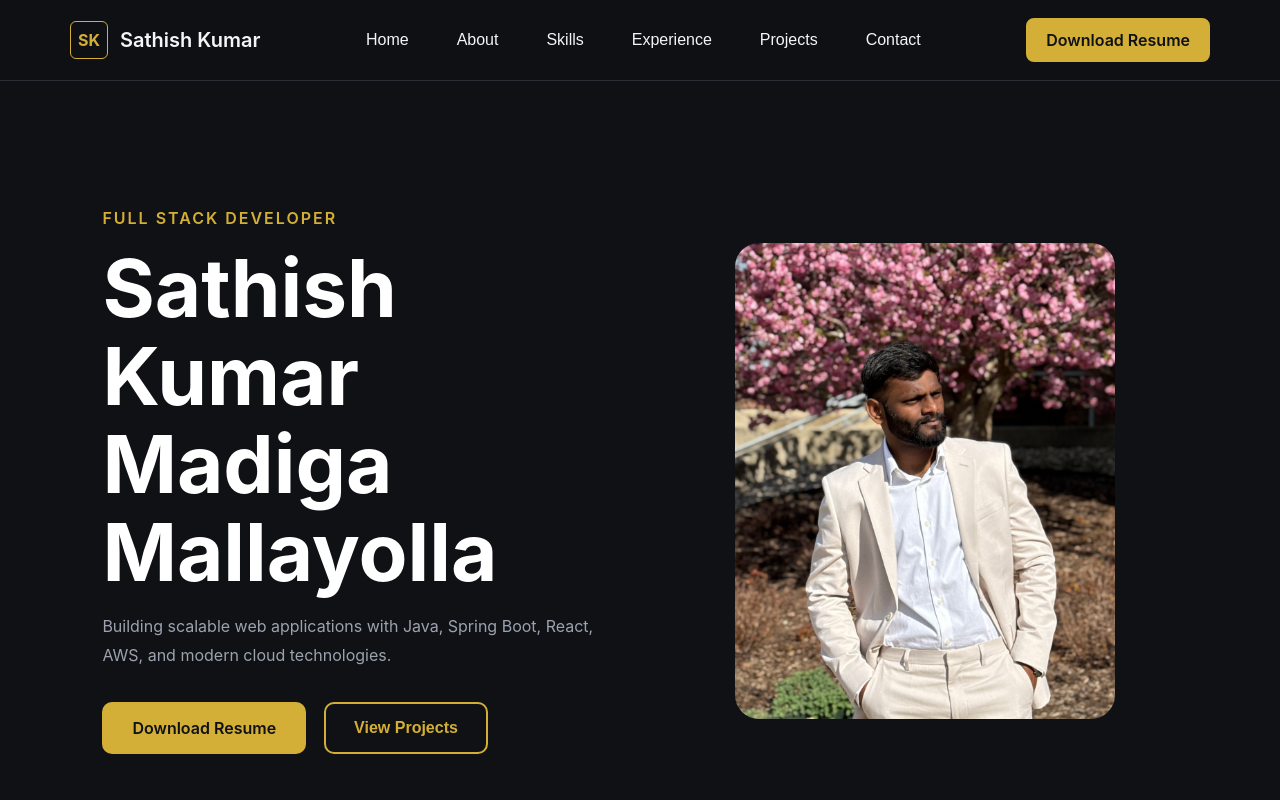
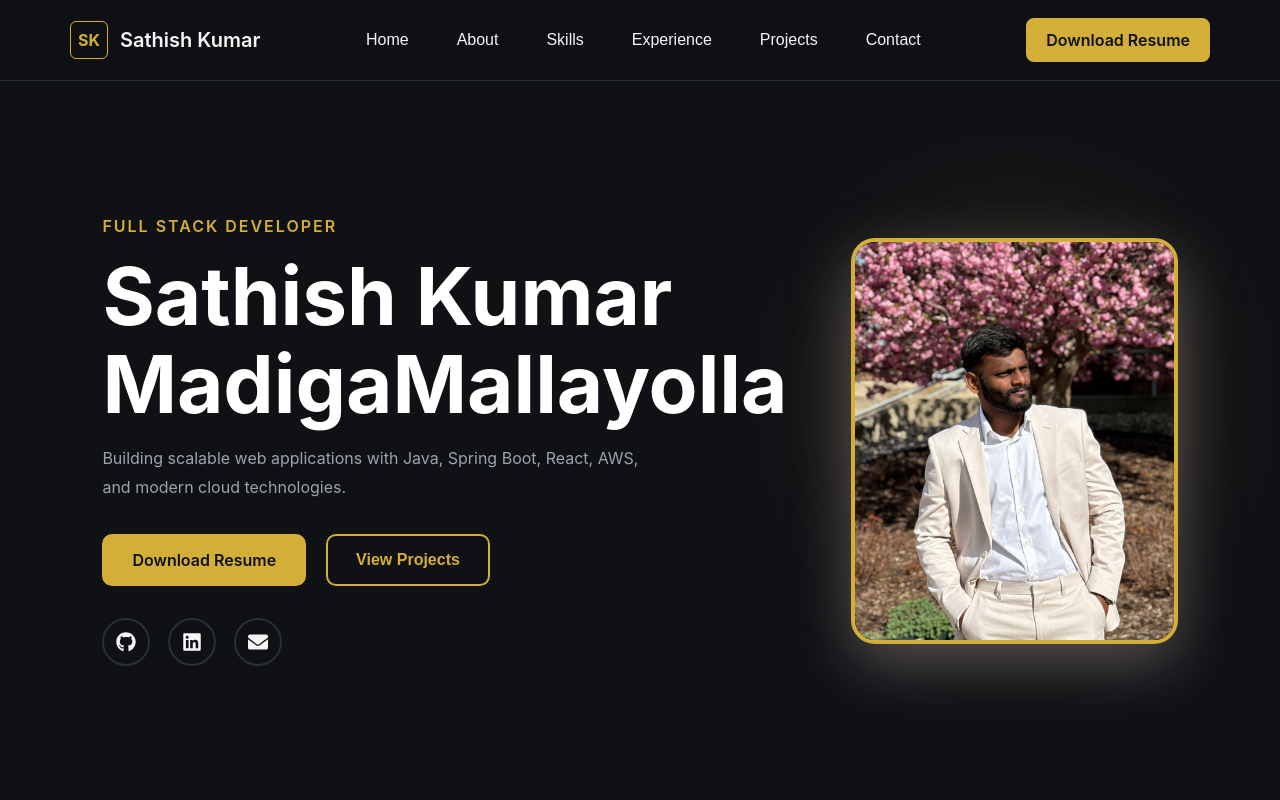
Before and after one commit to Sathish0620/Portfolio, a React (Vite) app: page / in a window 1280 px wide. Shown: the top 800 px of the page. Built offline with nearby package versions, Linux system fonts and the light colour scheme.

Commit message:
feat:implement hero section layout

```diff
--- a/src/components/Hero/Hero.css
+++ b/src/components/Hero/Hero.css
@@ -1,129 +1,127 @@
 .hero {
-    min-height: 100vh;
+  min-height: calc(100vh - 80px);
 
   display: flex;
   align-items: center;
 
-    padding: 0 8%;
+  padding: 4rem 8%;
 }
 
 .hero-container {
-
+  width: 100%;
   max-width: 1200px;
 
-    width: 100%;
-
-    margin: auto;
+  margin: 0 auto;
 
   display: grid;
-
-    grid-template-columns: 1fr 1fr;
+  grid-template-columns: repeat(2, 1fr);
 
   gap: 4rem;
-
   align-items: center;
 }
 
+.hero-role {
+  color: var(--gold);
 
-.hero-role{
+  text-transform: uppercase;
 
-    color: var(--gold);
+  letter-spacing: 2px;
 
   font-weight: 600;
 
-    letter-spacing: 2px;
+  margin-bottom: 1rem;
+}
 
-    text-transform: uppercase;
-
-    margin-bottom: 1rem;
-
-}
-.hero-title{
-
-    font-size: clamp(3rem,7vw,5rem);
+.hero-title {
+  font-size: clamp(3rem, 7vw, 5rem);
 
   line-height:1.1;
 
-    margin-bottom:1rem;
-
-}
-.hero-title span{
-
-    display:block;
-
+  margin-bottom: 1rem;
 }
 
-.hero-description{
+.hero-title span {
+  display: block;
+}
 
-    max-width:550px;
+.hero-description {
+  max-width: 560px;
 
-    line-height:1.8;
+  color: var(--text-secondary);
 
-    color:var(--text-secondary);
+  line-height: 1.8;
 
-    margin-bottom:2rem;
+  margin-bottom: 2rem;
+}
 
-}
-.hero-image{
-
-    display:flex;
-
-    justify-content:center;
-
-}
-.hero-image img{
-
-    width:380px;
-
-    max-width:100%;
-
-    border-radius:24px;
-
-    object-fit:cover;
-
+.hero-buttons {
+  display: flex;
+  gap: 20px;
+  flex-wrap: wrap;
 }
 
 
-@media(max-width:900px){
+.hero-image {
+  position: relative;
 
-.hero-container{
-
-grid-template-columns:1fr;
-
-text-align:center;
-
+  display: flex;
+  justify-content: center;
 }
 
-.hero-description{
+.hero-image-glow {
+  position: absolute;
 
-margin:auto;
+  width: 320px;
+  height: 320px;
 
+  border-radius: 50%;
+
+  background: rgba(212, 175, 55, 0.15);
+
+  filter: blur(80px);
+
+  z-index: -1;
 }
 
-.hero-image{
+.hero-image img {
+  width: 400px;
+  max-width: 100%;
 
-order:-1;
+  border-radius: 24px;
 
+  border: 4px solid var(--gold);
+
+  box-shadow:
+    0 20px 60px rgba(221, 195, 195, 0.35);
+
+  transition: transform 0.4s ease;
 }
 
-}
-.hero-buttons{
-
-    display:flex;
-
-    gap:18px;
-
-    margin-top:2rem;
-
-}
-@media(max-width:900px){
-
-.hero-buttons{
-
-justify-content:center;
-
-flex-wrap:wrap;
-
+.hero-image img:hover {
+  transform: translateY(-8px);
 }
 
+
+@media (max-width: 900px) {
+  .hero-container {
+    grid-template-columns: 1fr;
+
+    text-align: center;
   }
+
+  .hero-description {
+    margin: 0 auto 2rem;
+  }
+
+  .hero-buttons {
+    justify-content: center;
+  }
+
+  .hero-image {
+    order: -1;
+  }
+
+  .hero-image img {
+    width: 300px;
+  }
+}
--- a/src/components/Hero/Hero.tsx
+++ b/src/components/Hero/Hero.tsx
@@ -1,14 +1,15 @@
 import "./Hero.css";
 
+import heroImage from "../../assets/images/Photo.jpeg";
+
 import { PROFILE } from "../../constants/profile";
+import { scrollToSection } from "../../utils/scrollToSection";
+import SocialLinks from "../SocialLinks/SocialLinks";
 import Button from "../Button/Button";
-import { scrollToSection } from "../../utils/scrollToSection";
-import heroImage from "../../assets/images/Photo.jpeg";
 
 const Hero = () => {
   return (
     <section id="hero" className="hero">
-
       <div className="hero-container">
 
         <div className="hero-content">
@@ -18,8 +19,7 @@ const Hero = () => {
           </p>
 
           <h1 className="hero-title">
-            {PROFILE.firstName}
-            <span>{PROFILE.lastName}</span>
+            {PROFILE.firstName} {PROFILE.lastName}
           </h1>
 
           <p className="hero-description">
@@ -27,19 +27,28 @@ const Hero = () => {
           </p>
 
           <div className="hero-buttons">
-            <Button href={PROFILE.resume} download>
-                Download Resume
+
+            <Button
+              href={PROFILE.resume}
+              download
+            >
+              Download Resume
             </Button>
-            <Button variant="secondary" onClick={()=>scrollToSection("Projects")}>
+
+            <Button
+              variant="secondary"
+              onClick={() => scrollToSection("projects")}
+            >
               View Projects
             </Button>
 
           </div>
+            <SocialLinks />
 
         </div>
 
         <div className="hero-image">
-
+            <div className="hero-image-glow"></div>
           <img
             src={heroImage}
             alt={PROFILE.firstName}
@@ -48,7 +57,6 @@ const Hero = () => {
         </div>
 
       </div>
-
     </section>
   );
 };
--- /dev/null
+++ b/src/components/SocialLinks/SocialLinks.css
@@ -0,0 +1,29 @@
+.social-links {
+  display: flex;
+  gap: 18px;
+  margin-top: 2rem;
+}
+
+.social-links a {
+  width: 48px;
+  height: 48px;
+
+  display: flex;
+  align-items: center;
+  justify-content: center;
+
+  border: 2px solid var(--border);
+  border-radius: 50%;
+
+  color: var(--text);
+
+  font-size: 20px;
+
+  transition: all 0.3s ease;
+}
+
+.social-links a:hover {
+  border-color: var(--gold);
+  color: var(--gold);
+  transform: translateY(-4px);
+}
--- /dev/null
+++ b/src/components/SocialLinks/SocialLinks.tsx
@@ -0,0 +1,26 @@
+import "./SocialLinks.css";
+import { SOCIAL_LINKS } from "../../constants/socials";
+
+const SocialLinks = () => {
+  return (
+    <div className="social-links">
+      {SOCIAL_LINKS.map((social) => {
+        const Icon = social.icon;
+
+        return (
+          <a
+            key={social.name}
+            href={social.url}
+            target="_blank"
+            rel="noopener noreferrer"
+            aria-label={social.name}
+          >
+            <Icon />
+          </a>
+        );
+      })}
+    </div>
+  );
+};
+
+export default SocialLinks;
--- a/src/constants/profile.ts
+++ b/src/constants/profile.ts
@@ -1,6 +1,6 @@
 export const PROFILE = {
   firstName: "Sathish Kumar",
-  lastName: "Madiga Mallayolla",
+  lastName: "MadigaMallayolla",
 
   role: "Full Stack Developer",
 
--- a/src/constants/socials.ts
+++ b/src/constants/socials.ts
@@ -1,14 +1,23 @@
-export const SOCIALS = [
+import {
+  FaGithub,
+  FaLinkedin,
+  FaEnvelope,
+} from "react-icons/fa";
+
+export const SOCIAL_LINKS = [
   {
     name: "GitHub",
-    url: "https://github.com/sathish0620",
+    url: "https://github.com/Sathish0620",
+    icon: FaGithub,
   },
   {
     name: "LinkedIn",
     url: "https://www.linkedin.com/in/sathish-m-8638503a9",
+    icon: FaLinkedin,
   },
   {
     name: "Email",
     url: "mailto:sathishkumarm7719@gmail.com",
+    icon: FaEnvelope,
   },
 ] as const;
```
Lines whose indentation alone changed are shown as unchanged.
